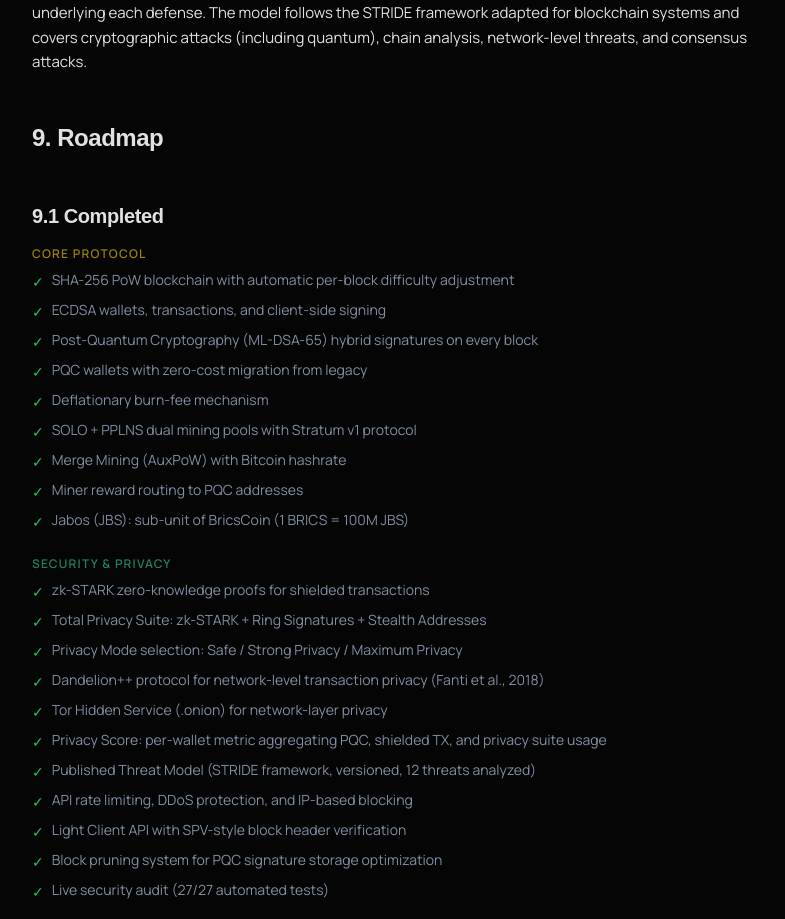
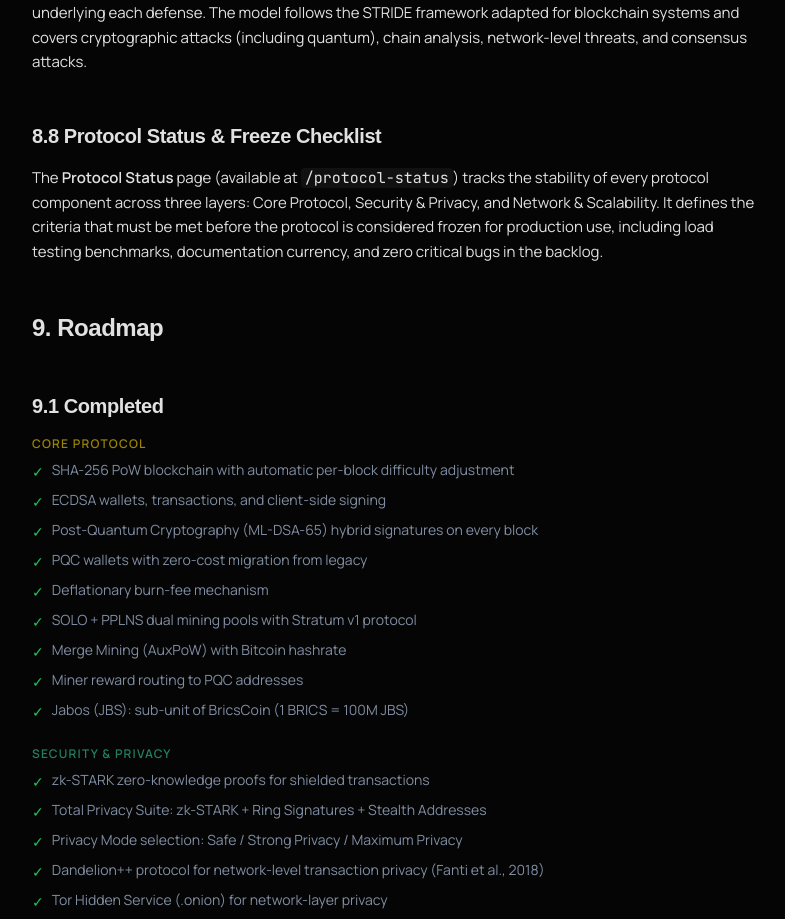
Before and after one commit to Bricscoin2026/Bricscoin, a React (Create React App) app in the folder frontend/: page /whitepaper in a window 1280 px wide. Shown: the part 10424-11343 px from the top of the page, without its empty margins (376-1161 px from the left). Built offline with nearby package versions, Linux system fonts and the light colour scheme; no server answers; a web font is replaced by a local one.

Commit message:
auto-commit for 52a1e753-48f0-4bfe-a6af-a01450569b75

```diff
--- a/frontend/src/pages/Whitepaper.jsx
+++ b/frontend/src/pages/Whitepaper.jsx
@@ -485,6 +485,14 @@ export default function Whitepaper() {
             chain analysis, network-level threats, and consensus attacks.
           </p>
 
+          <SectionHeading id="sec-protocolstatus" level={3}>8.8 Protocol Status & Freeze Checklist</SectionHeading>
+          <p>
+            The <strong>Protocol Status</strong> page (available at <code className="bg-white/5 px-1 rounded">/protocol-status</code>) tracks the stability
+            of every protocol component across three layers: Core Protocol, Security & Privacy, and Network & Scalability.
+            It defines the criteria that must be met before the protocol is considered frozen for production use, including
+            load testing benchmarks, documentation currency, and zero critical bugs in the backlog.
+          </p>
+
           {/* 9. ROADMAP */}
           <SectionHeading id="roadmap" level={2}>9. Roadmap</SectionHeading>
 
```
